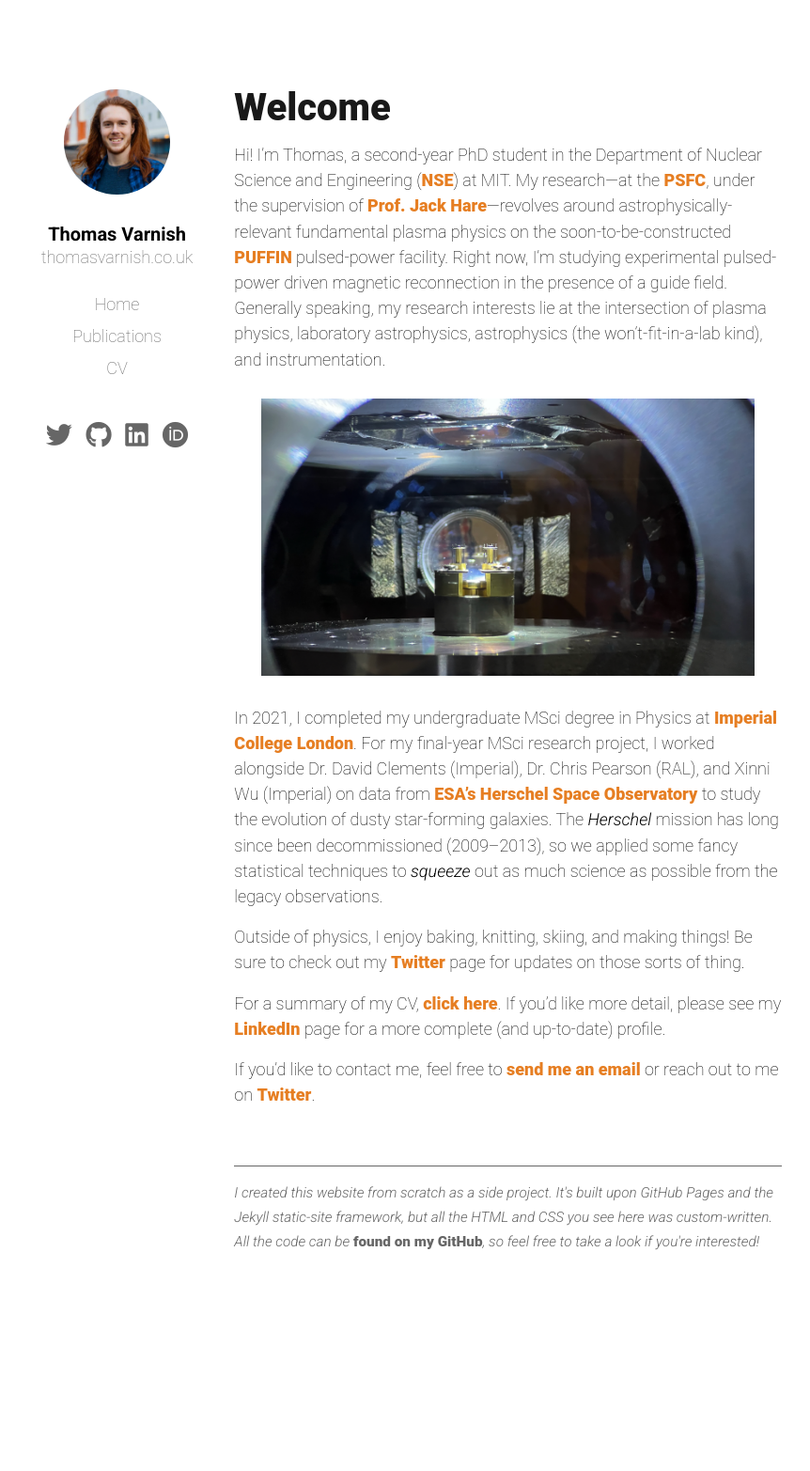
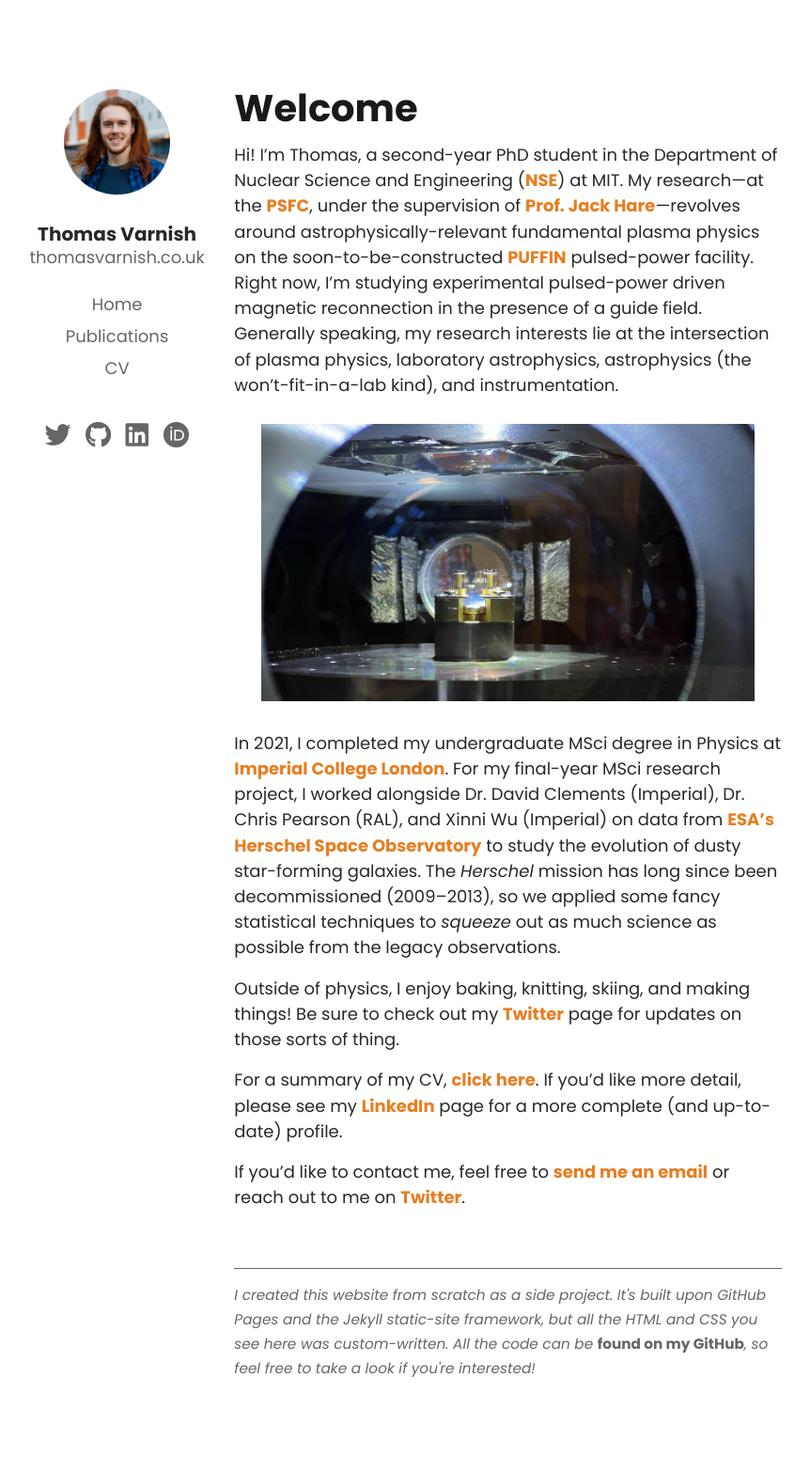
Before and after one commit to tvarnish/tvarnish.github.io, a Jekyll site: the page built from about.md, in a window 1280 px wide. Shown: the whole page at 94% size, without its empty margins (166-1028 px from the left). Built offline with Jekyll 4.4.1, drawn with Linux system fonts in a browser that asks for light colours; nearby versions of some CDN libraries; some web fonts are replaced; before the commit the page ends 1430 px from its top, so only the background shows below that.

Commit message:
Change global font to Poppins

```diff
--- a/_includes/head.html
+++ b/_includes/head.html
@@ -27,7 +27,9 @@
 <!-- Font -->
 <!-- <link rel="stylesheet" href="https://use.fontawesome.com/releases/v5.6.3/css/all.css" integrity="sha384-UHRtZLI+pbxtHCWp1t77Bi1L4ZtiqrqD80Kn4Z8NTSRyMA2Fd33n5dQ8lWUE00s/" crossorigin="anonymous"> -->
 <link rel="stylesheet" href="https://use.fontawesome.com/releases/v5.13.0/css/all.css">
-<link href="https://fonts.googleapis.com/css?family=Roboto:300,300i,400,700" rel="stylesheet">
+<link rel="preconnect" href="https://fonts.googleapis.com">
+<link rel="preconnect" href="https://fonts.gstatic.com" crossorigin>
+<link href="https://fonts.googleapis.com/css2?family=Poppins:ital,wght@0,400;0,700;1,400;1,700&display=swap" rel="stylesheet">
 <link href="https://fonts.googleapis.com/css?family=Source+Sans+Pro:400,400i,700,700i&amp;subset=latin-ext" rel="stylesheet">
 
 <!-- Mobile Drop-down Menu -->
--- a/assets/css/main.css
+++ b/assets/css/main.css
@@ -1,16 +1,4 @@
 @import url("./reset.css");
-
-@font-face {
-    font-family: "Roboto";
-    font-weight: 800;
-    src: url("/assets/fonts/Roboto-Black.ttf");
-}
-
-@font-face {
-    font-family: "Roboto";
-    font-weight: 200;
-    src: url("/assets/fonts/Roboto-Light.ttf");
-}
 
 html, body {
     height: 100%;
@@ -22,20 +10,21 @@
     /* font-weight: 400; */
     /* font-size: 17px; */
 
-    font-family: "Roboto", sans-serif;
-    font-weight: 200;
+    font-family: "Poppins", sans-serif;
+    font-weight: 400;
     font-size: 18px;
 
     text-align: left;
 
     /* color: rgba(0, 0, 0, 0.9); */
     /* color: #494e52; */
-    color: black;
+    /* color: black; */
+    color: #282828;
 }
 
 h1, h2, h3, h4, h5, h6 {
-    font-family: "Roboto";
-    font-weight: 800;
+    font-family: "Poppins";
+    font-weight: 700;
     color: rgba(0, 0, 0, 0.9);
 }
 
@@ -124,8 +113,8 @@
 nav a {
     text-decoration: none;
     color: #666;
-    font-weight: 300;
-    font-family: "Roboto", sans-serif;
+    font-weight: 400;
+    font-family: "Poppins", sans-serif;
 }
 
 nav a:visited {
@@ -248,9 +237,9 @@
 }
 
 #main-tagline {
-    font-family: "Roboto", sans-serif;
+    font-family: "Poppins", sans-serif;
     font-size: 20px;
-    font-weight: 300;
+    font-weight: 400;
 }
 
 .content {
@@ -266,7 +255,7 @@
 
 .content p a {
     color: #E67E22;
-    font-weight: 800;
+    font-weight: 700;
     text-decoration: none;
     /* TODO: Create a more consistent colour scheme! */
 }
@@ -409,7 +398,7 @@
     }
 
     .footer-text-container #main-tagline {
-        font-weight: 800;
+        font-weight: 700;
     }
 
     .footer-text-container .social-links {
@@ -494,7 +483,7 @@
 
 .endnote a {
     color: #666;
-    font-weight: 800;
+    font-weight: 700;
     font-style: normal;
     text-decoration: none;
 }
--- a/assets/css/mobile-menu.css
+++ b/assets/css/mobile-menu.css
@@ -63,7 +63,7 @@
     padding: 0.4em 0px;
     margin: 0.6em 0px;
     text-align: center;
-    font-weight: 800;
+    font-weight: 700;
     background-color: #EEE;
     display: block;
     text-decoration: none;
```
Also changed, not shown: assets/css/home.css (+9 -9 lines).
